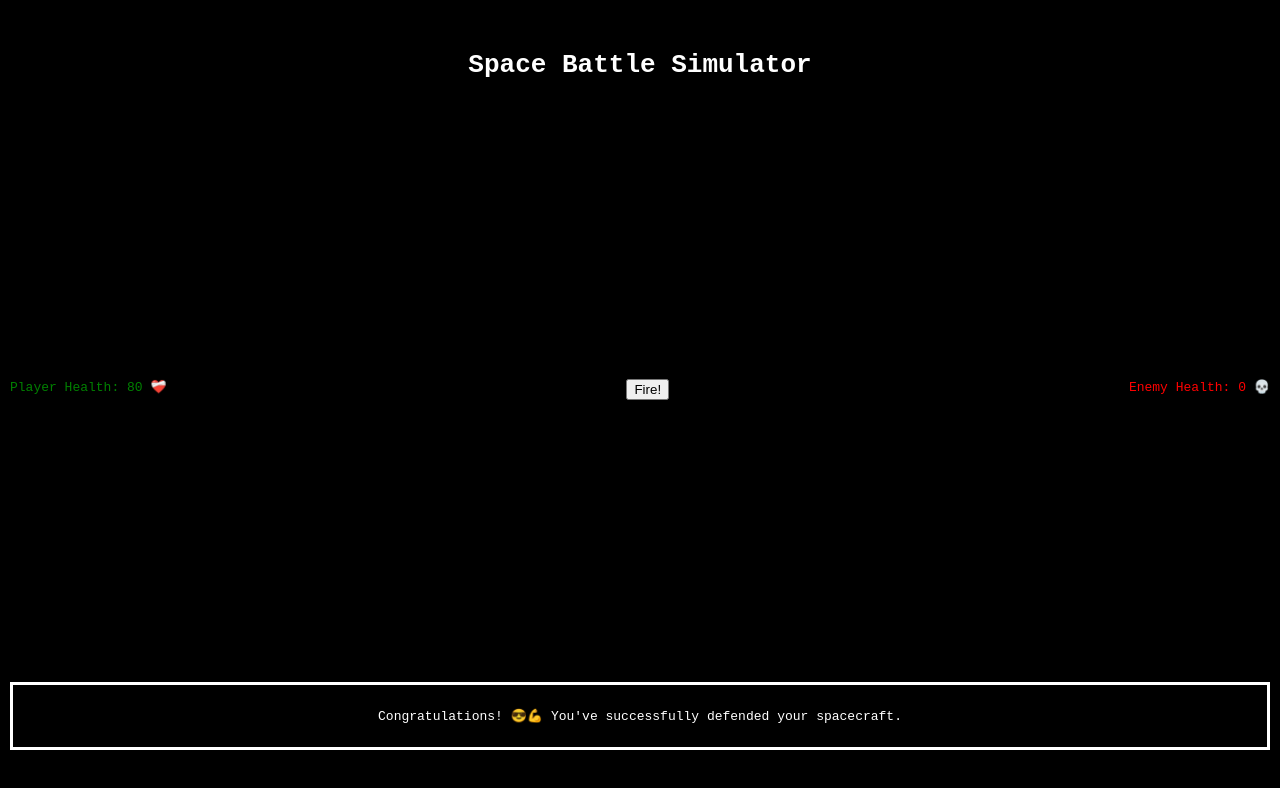
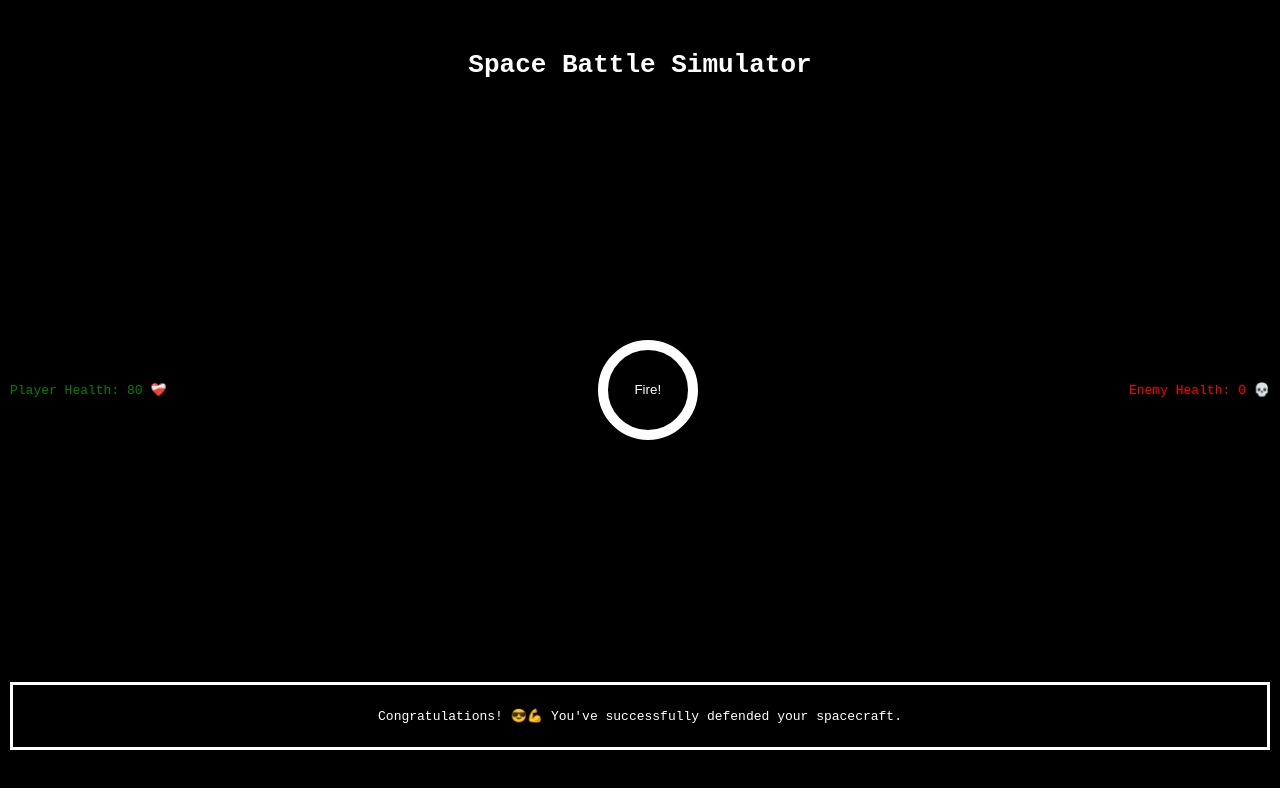
Before and after one commit to jds2501/space-battle-simulator, a React (Vite) app: page / in a window 1280 px wide. Shown: the top 788 px of the page. Built offline with nearby package versions, Linux system fonts and the light colour scheme.

Commit message:
Refactored action into it's own JSX file and cleaned up console errors

```diff
--- a/src/BattleStatus.jsx
+++ b/src/BattleStatus.jsx
@@ -14,7 +14,7 @@ function BattleStatus({ playerHealth, enemyHealth }) {
     }
 
     return (
-        <div class="Battle-Status">
+        <div className="Battle-Status">
             <p>{statusMessage}</p>
         </div>
     );
--- /dev/null
+++ b/src/PlayerAction.jsx
@@ -0,0 +1,9 @@
+function PlayerAction({ actionName, actionCallback }) {
+    return (
+        <div>
+            <button onClick={actionCallback}>{actionName}</button>
+        </div>
+    );
+}
+
+export default PlayerAction;
--- a/src/SpaceBattleSimulator.css
+++ b/src/SpaceBattleSimulator.css
@@ -15,4 +15,18 @@
 .Space-Battle-Simulator-Health-Actions {
     display: flex;
     justify-content: space-between;
+    align-items: center;
 }
+
+.Space-Battle-Simulator-Health-Actions button {
+    width: 100px;
+    height: 100px;
+    border-radius: 50%;
+    border: 10px solid white;
+    background-color: black;
+    color: white;
+}
+
+.Space-Battle-Simulator-Health-Actions button:active {
+    transform: scale(0.9);
+}
--- a/src/SpaceBattleSimulator.jsx
+++ b/src/SpaceBattleSimulator.jsx
@@ -1,4 +1,5 @@
 import BattleStatus from "./BattleStatus";
+import PlayerAction from "./PlayerAction";
 import PlayerHealth from "./PlayerHealth";
 import "./SpaceBattleSimulator.css";
 
@@ -7,15 +8,15 @@ function SpaceBattleSimulator({ }) {
     let playerHealth = 80;
 
     return (
-        <div class="Space-Battle-Simulator">
+        <div className="Space-Battle-Simulator">
             <div>
-                <h1 class="Space-Battle-Simulator-Header">Space Battle Simulator</h1>
+                <h1 className="Space-Battle-Simulator-Header">Space Battle Simulator</h1>
             </div>
-            <div class="Space-Battle-Simulator-Health-Actions">
+            <div className="Space-Battle-Simulator-Health-Actions">
                 <PlayerHealth name={"Player"} health={playerHealth} color={"green"} />
-                <div>
-                    <button>Fire!</button>
-                </div>
+                <PlayerAction actionName={"Fire!"} actionCallback={() => {
+                    console.log("Click!");
+                }} />
                 <PlayerHealth name={"Enemy"} health={enemyHealth} color={"red"} />
             </div>
             <BattleStatus playerHealth={playerHealth} enemyHealth={enemyHealth} />
```
